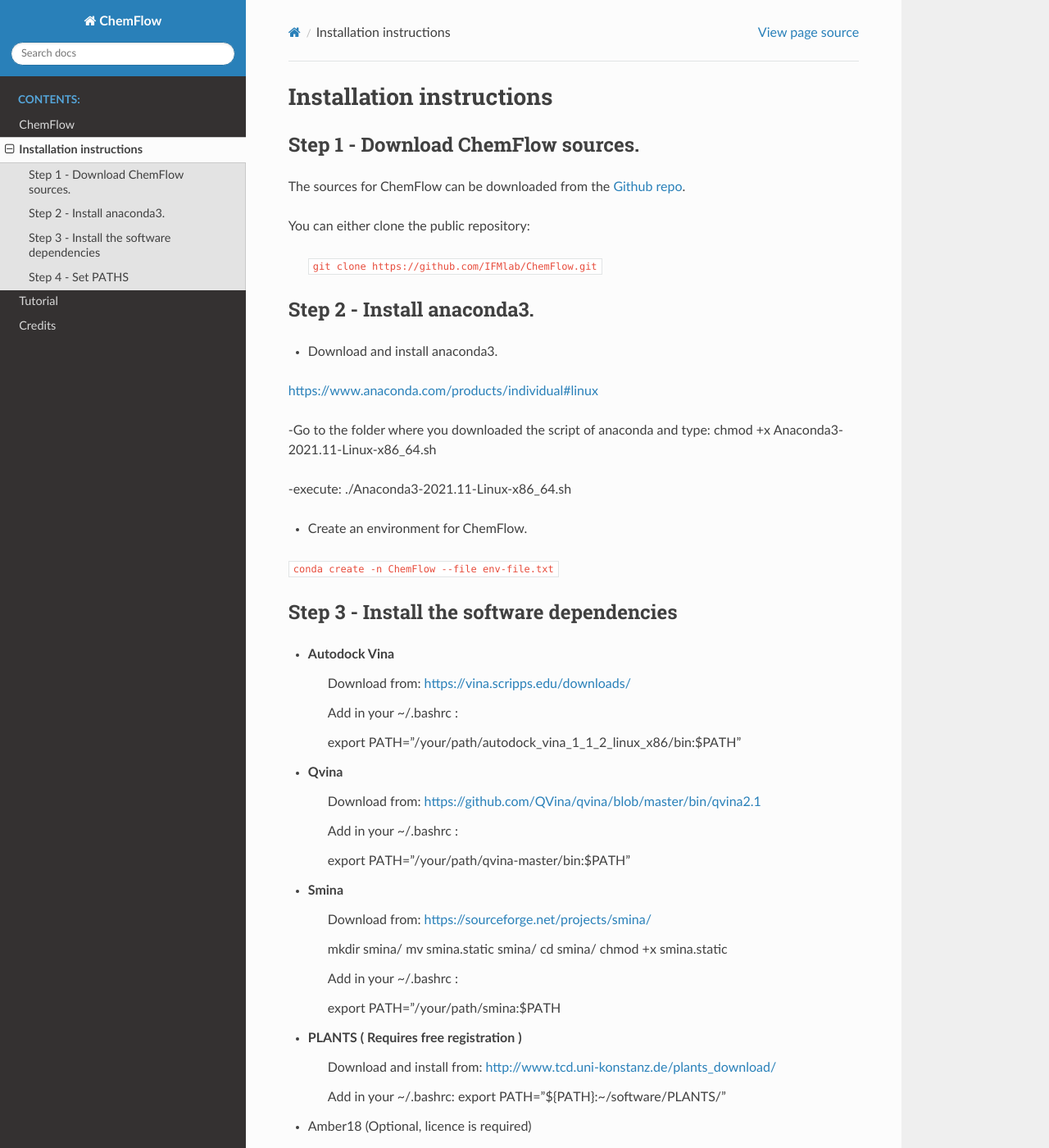
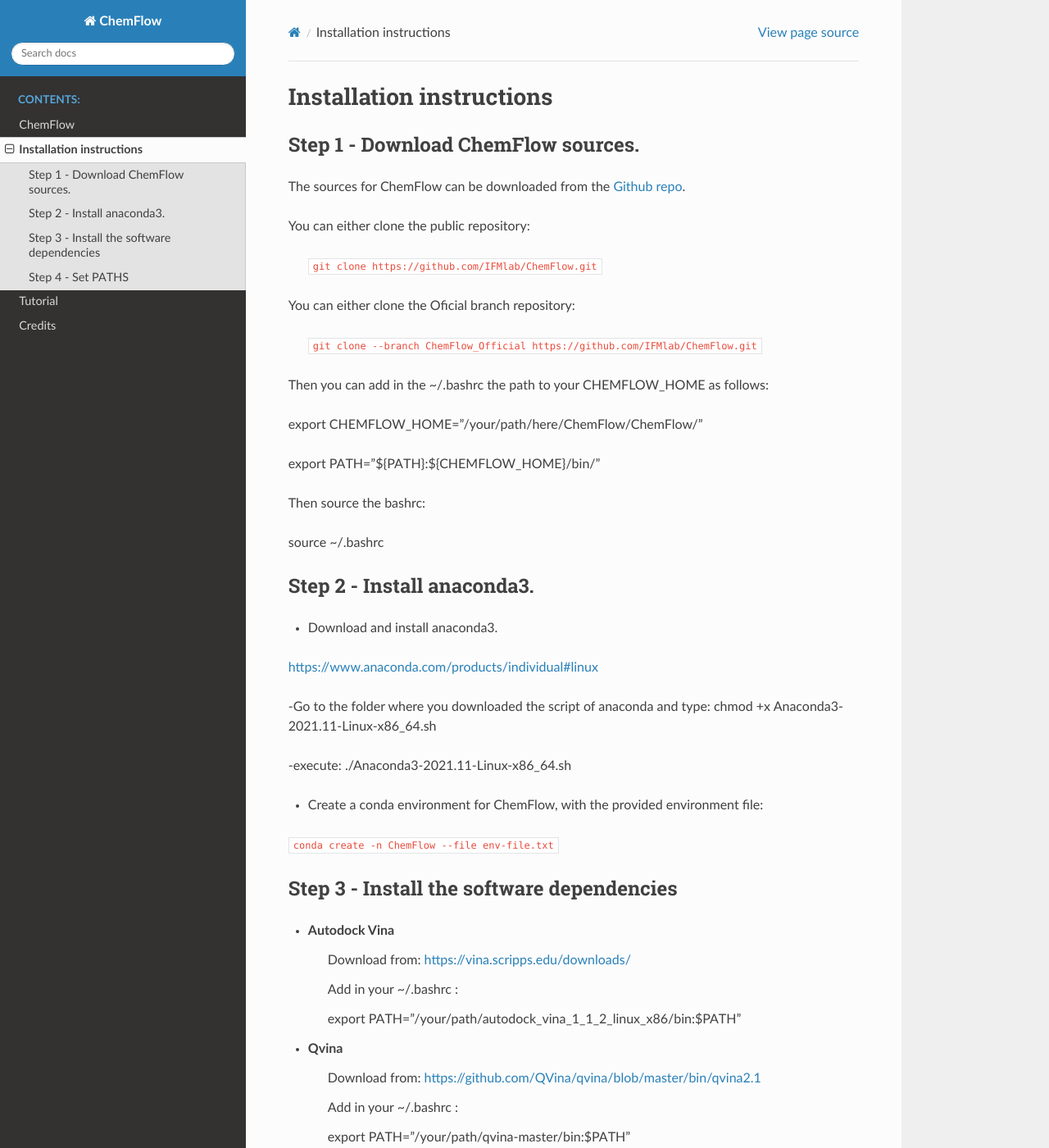
Before and after one commit to IFMlab/ChemFlow, a Sphinx documentation site: the page built from docs/installation.rst, in a window 1280 px wide and 1400 px high. Shown: the whole window at 82% size. Built offline with Sphinx 7.4.7 and the Read the Docs theme 2.0.0, drawn with Linux system fonts in a browser that asks for light colours.

Commit message:
Update installation.rst

```diff
--- a/docs/installation.rst
+++ b/docs/installation.rst
@@ -16,6 +16,20 @@ You can either clone the public repository:
 
     ``git clone https://github.com/IFMlab/ChemFlow.git``
 
+You can either clone the Oficial branch repository:
+
+    ``git clone --branch ChemFlow_Official https://github.com/IFMlab/ChemFlow.git``
+
+Then you can add in the ~/.bashrc the path to your CHEMFLOW_HOME as follows:
+
+export CHEMFLOW_HOME="/your/path/here/ChemFlow/ChemFlow/"
+
+export PATH="${PATH}:${CHEMFLOW_HOME}/bin/"
+
+Then source the bashrc:
+
+source ~/.bashrc
+
 
 Step 2 - Install anaconda3.
 ---------------------------
@@ -27,7 +41,7 @@ chmod +x Anaconda3-2021.11-Linux-x86_64.sh
 
 -execute: ./Anaconda3-2021.11-Linux-x86_64.sh
 
-* Create an environment for ChemFlow.
+* Create a conda environment for ChemFlow, with the provided environment file:
 ``conda create -n ChemFlow --file env-file.txt``
 
 Step 3 - Install the software dependencies
```
